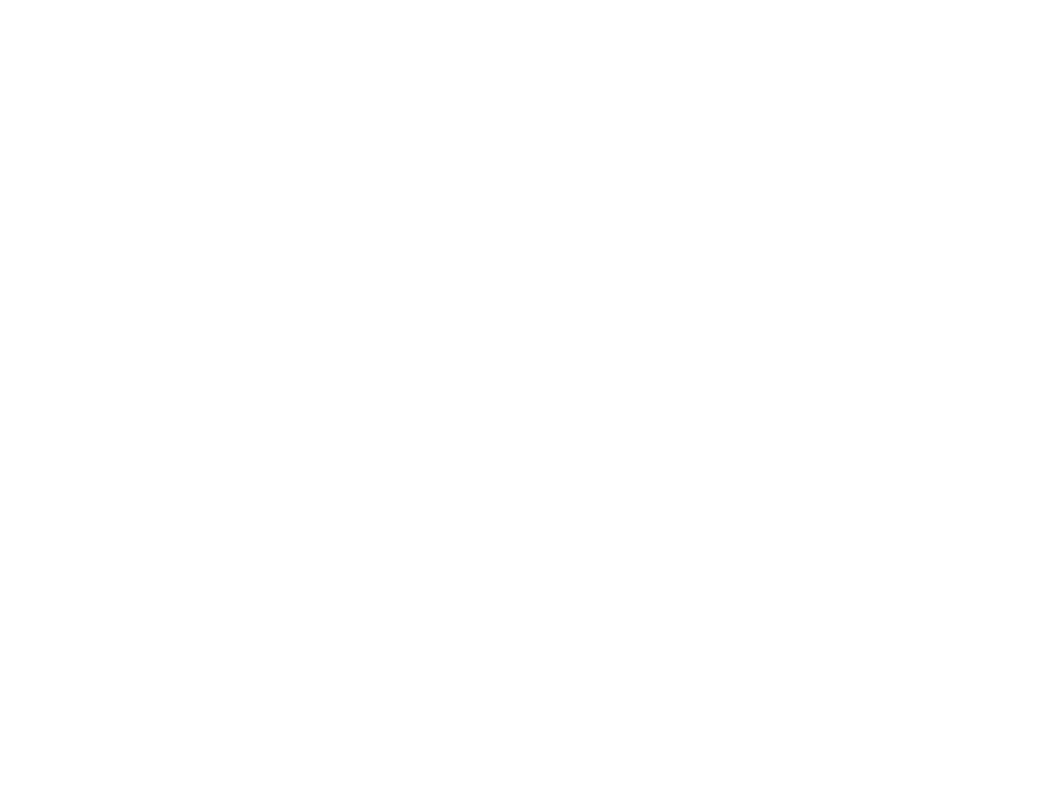
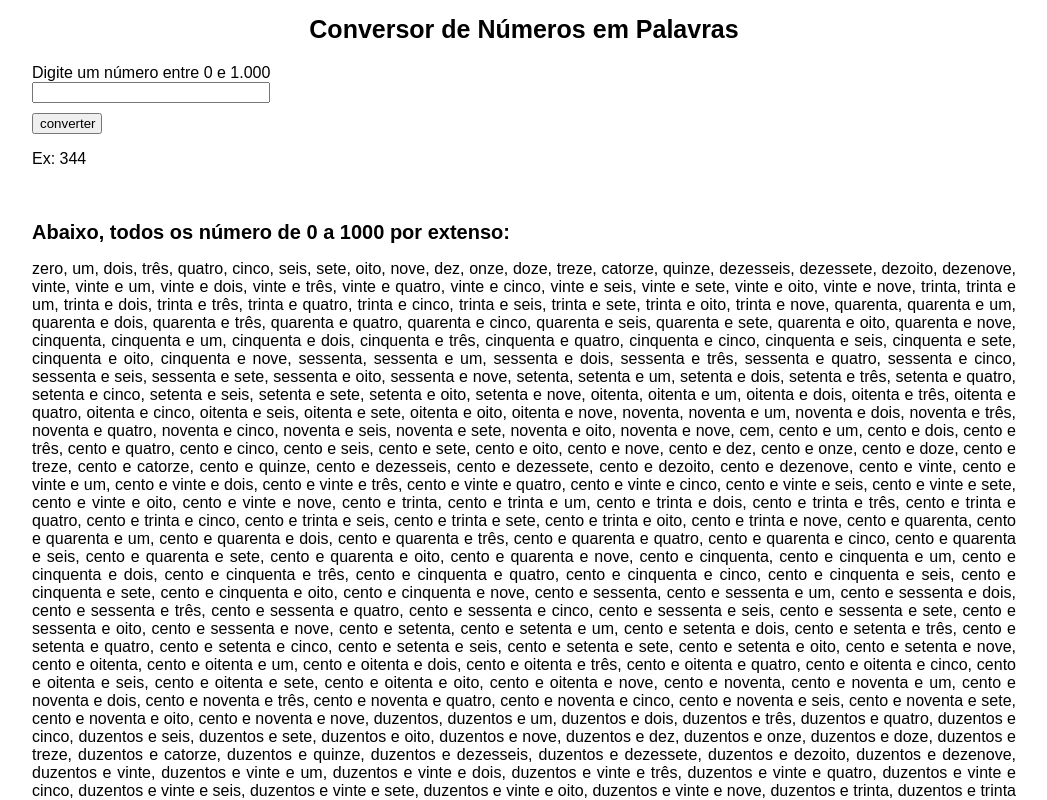
Before and after one commit to Kenzie-Academy-Brasil-Developers/extra-convertendo-numeros-em-palavras-sprint-3-allan-verde, a plain HTML site: page index.html in a window 1280 px wide. Shown: the top 800 px of the page, without its empty margins (116-1163 px from the left). Drawn offline with Linux system fonts and the light colour scheme.

Commit message:
Adicionando resultado na pagina e espaço para usuario converter numero por extenso

```diff
--- a/index.html
+++ b/index.html
@@ -8,6 +8,21 @@
     <title>Conversor</title>
 </head>
 <body>
+    <header>
+        <h1>Conversor de Números em Palavras</h1>
+    </header>
+    <section>
+        <div class="secao_entradas">
+            <label for="">Digite um número entre 0 e 1.000</label>
+            <input type="number" name="" class="secao_entradas_entrada" min="0" max="1000">
+            <button onclick="verificaEntrada()">converter</button>
+            <p class="secao_entradas_resultado">Ex: 344</p>
+        </div>
+        <div class="secao_resultado">
+            <h2>Abaixo, todos os número de 0 a 1000 por extenso:</h2>
+            <p class="secao_resultado_texto"></p>
+        </div>
+    </section>
     <script src="script.js"></script>
 </body>
 </html>
--- a/script.js
+++ b/script.js
@@ -4,14 +4,13 @@ const hundredName = ['' ,'cento', 'duzentos', 'trezentos', 'quatrocentos', 'quin
 
 function numbersToWords() {
     let arrayNum = []
-    let n
 
     for (let i = 0; i <= 1000; i++) {
         let n = String(i)
         if (i < 20) {
             arrayNum.push(tenName[i])
         } else if (i < 100) {
-            if (n[1] === 0) {
+            if (n[1] == 0) {
                 arrayNum.push(`${unitName[n[0]]}`)
             } else {
                 arrayNum.push(`${unitName[n[0]]} e ${tenName[n[1]]}`)
@@ -34,6 +33,33 @@ function numbersToWords() {
             arrayNum.push('mil')
         }
     }
+
     return arrayNum
 }
-numbersToWords()
+
+const arrayNumeroExtenso = numbersToWords()
+
+const secaoEntradaTexto = document.querySelector('.secao_entradas_resultado')
+
+const secaoResultadoTexto = document.querySelector('.secao_resultado_texto')
+const textonumeroExtenso = arrayNumeroExtenso.join(', ')
+secaoResultadoTexto.innerHTML = `${textonumeroExtenso}`
+
+function converteNumPalavra() {
+    secaoEntradaTexto.innerHTML = ''
+    let numeroEntrada = Number(document.querySelector('.secao_entradas_entrada').value)
+    let numeroExtenso = arrayNumeroExtenso[numeroEntrada]
+    secaoEntradaTexto.innerHTML = `${numeroExtenso}`
+}
+
+function verificaEntrada() {
+    let entradaRecebidaComprimento = document.querySelector('.secao_entradas_entrada').value.length
+    let entradaRecebidaValor = Number(document.querySelector('.secao_entradas_entrada').value)
+    if (entradaRecebidaComprimento < 1) {
+        secaoEntradaTexto.innerHTML = `Por favor, insira um número`
+    } else if (entradaRecebidaValor > 1000) {
+        secaoEntradaTexto.innerHTML = `Erro. Tente novamente`
+    } else {
+        converteNumPalavra()
+    }
+}
--- a/style.css
+++ b/style.css
@@ -0,0 +1,54 @@
+body, section, div, h1, label {
+    margin: 0;
+    padding: 0;
+    font-family: Arial, Helvetica, sans-serif;
+    box-sizing: border-box;
+}
+
+body {
+    width: 100vw;
+    height: 100vh;
+}
+
+section {
+    display: flex;
+    flex-direction: column;
+    align-items: center;
+}
+
+header {
+    width: 100%;
+    padding: 15px 0 20px;
+}
+
+h1 {
+    font-size: 25px;
+    text-align: center;
+}
+
+h2 {
+    font-size: 20px;
+}
+
+button {
+    width: 70px;
+    margin: 10px 0 0;
+}
+
+input {
+    width: 230px;
+}
+
+.secao_entradas {
+    display: flex;
+    flex-direction: column;
+    width: 80%;
+    padding: 0 20px;
+}
+
+.secao_resultado {
+    width: 80%;
+    padding: 20px 20px 30px;
+    box-sizing: border-box;
+    text-align: justify;
+}
```
